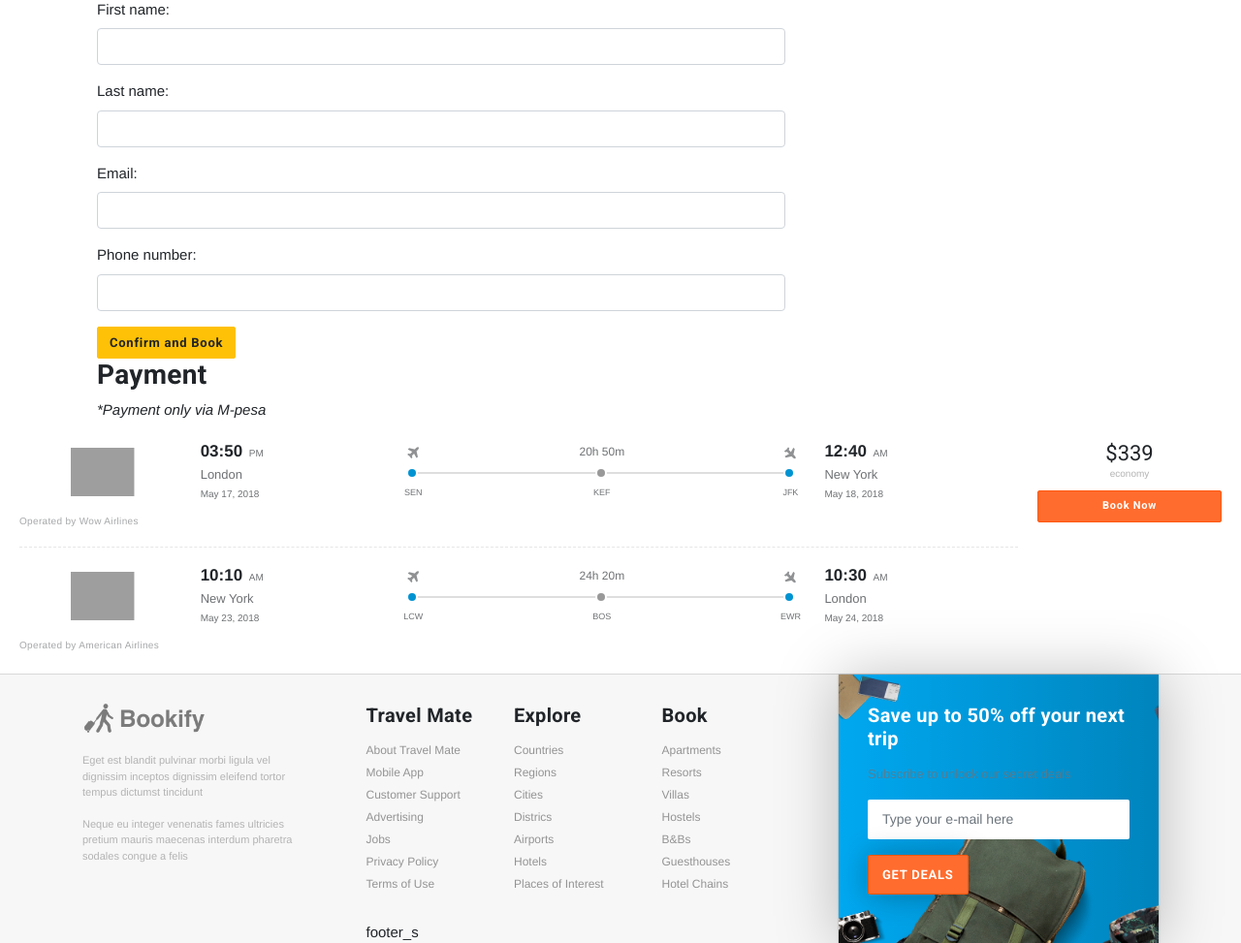
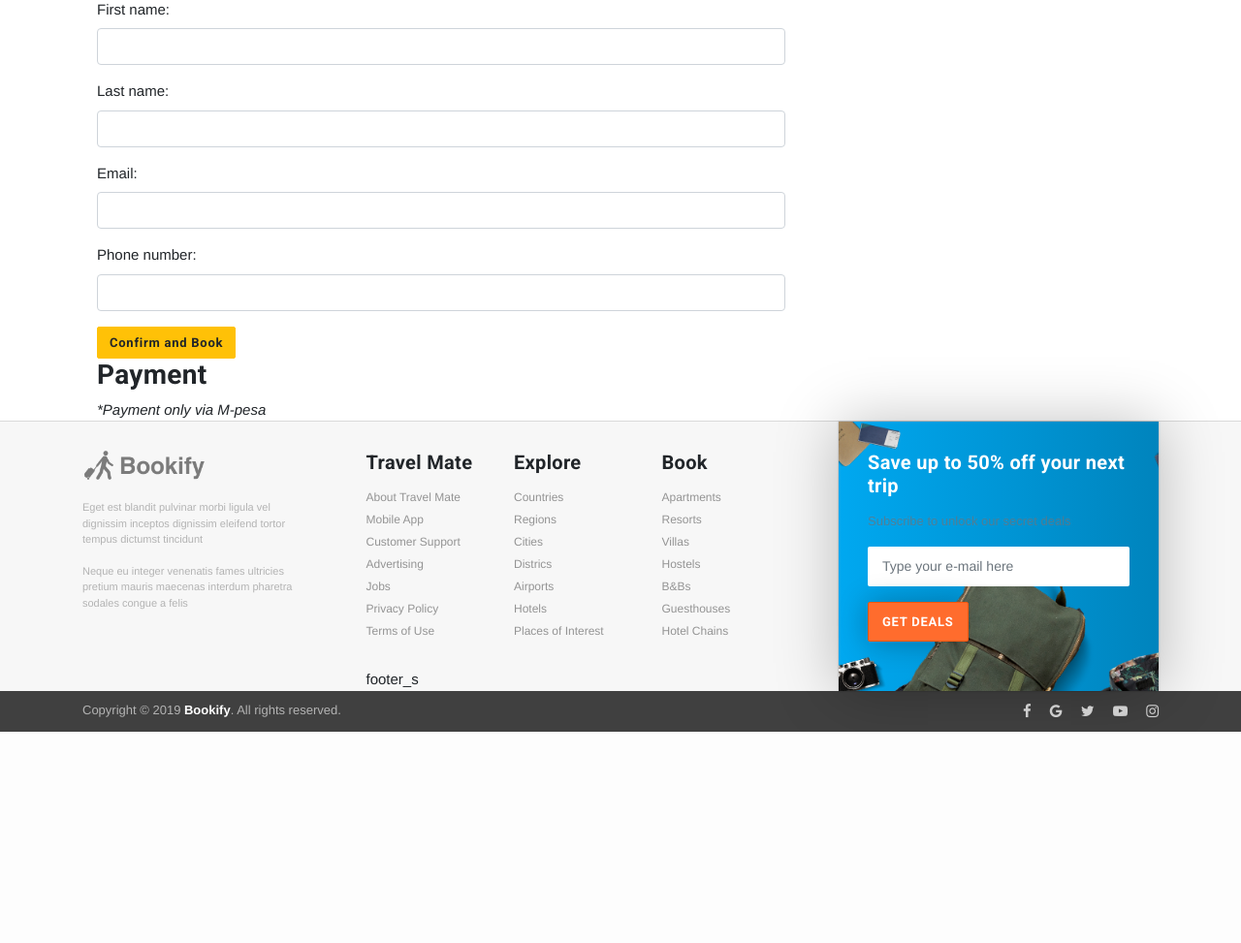
Before and after one commit to Mbugua/acme, a Django app: template templates/bus_details.html in a window 1280 px wide. Shown: the part 254-1227 px from the top of the page at 97% size. After the commit the page ends 1009 px from the top, so only its background shows below. Run offline with Django 3.2, Linux system fonts and the light colour scheme; the template is opened without the code that fills it: values that come from a table or form of the project are taken from there, others are empty; some libraries are stand-ins or nearby versions; grey boxes are pictures that could not be loaded.

Commit message:
Fix bus details layout

```diff
--- a/templates/bus_details.html
+++ b/templates/bus_details.html
@@ -110,7 +110,7 @@
 
 
 
-<div class="theme-search-results-item-preview">
+<!-- <div class="theme-search-results-item-preview">
     <a class="theme-search-results-item-mask-link" href="#searchResultsItem-4" role="button" data-toggle="collapse"
         aria-expanded="false" aria-controls="searchResultsItem-4"></a>
     <div class="row" data-gutter="20">
@@ -267,5 +267,5 @@
             </div>
         </div>
     </div>
-</div>
+</div> -->
 {% endblock %}
```
Also changed, not shown: 1 other file.
